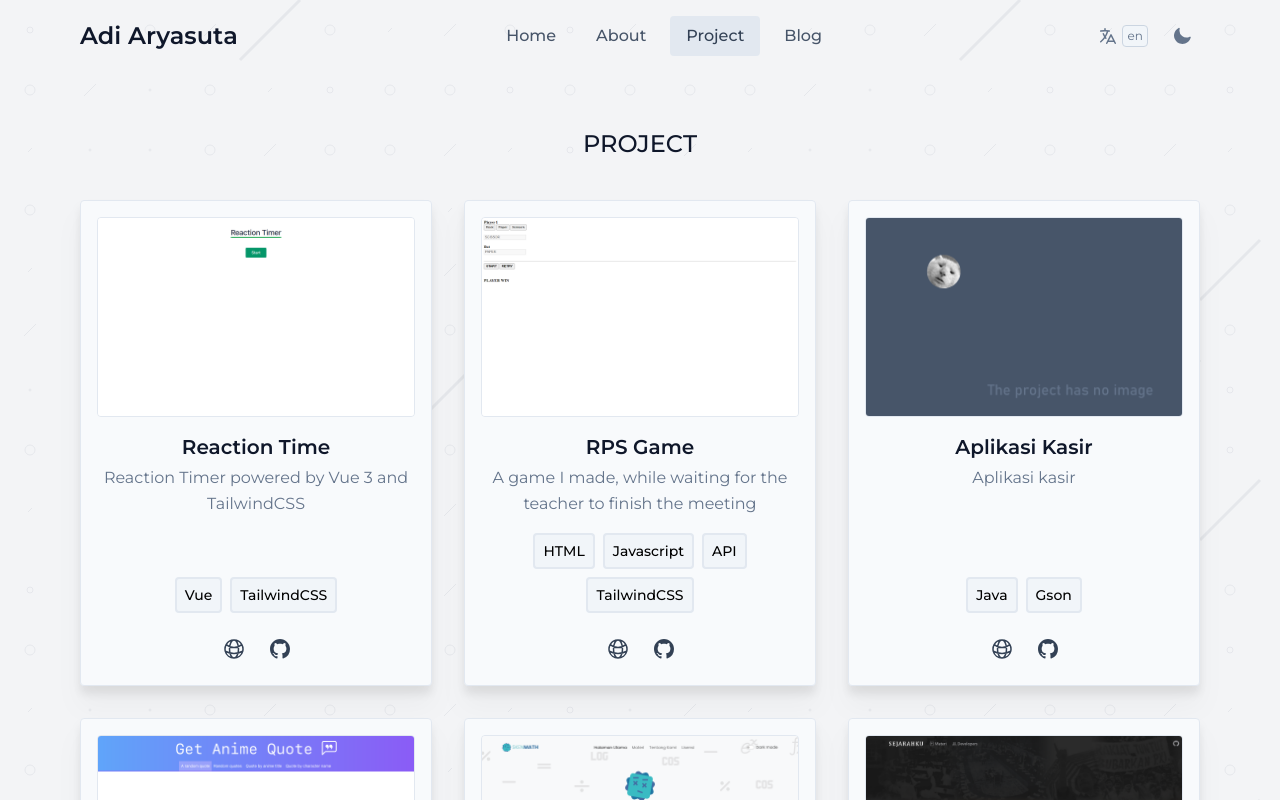
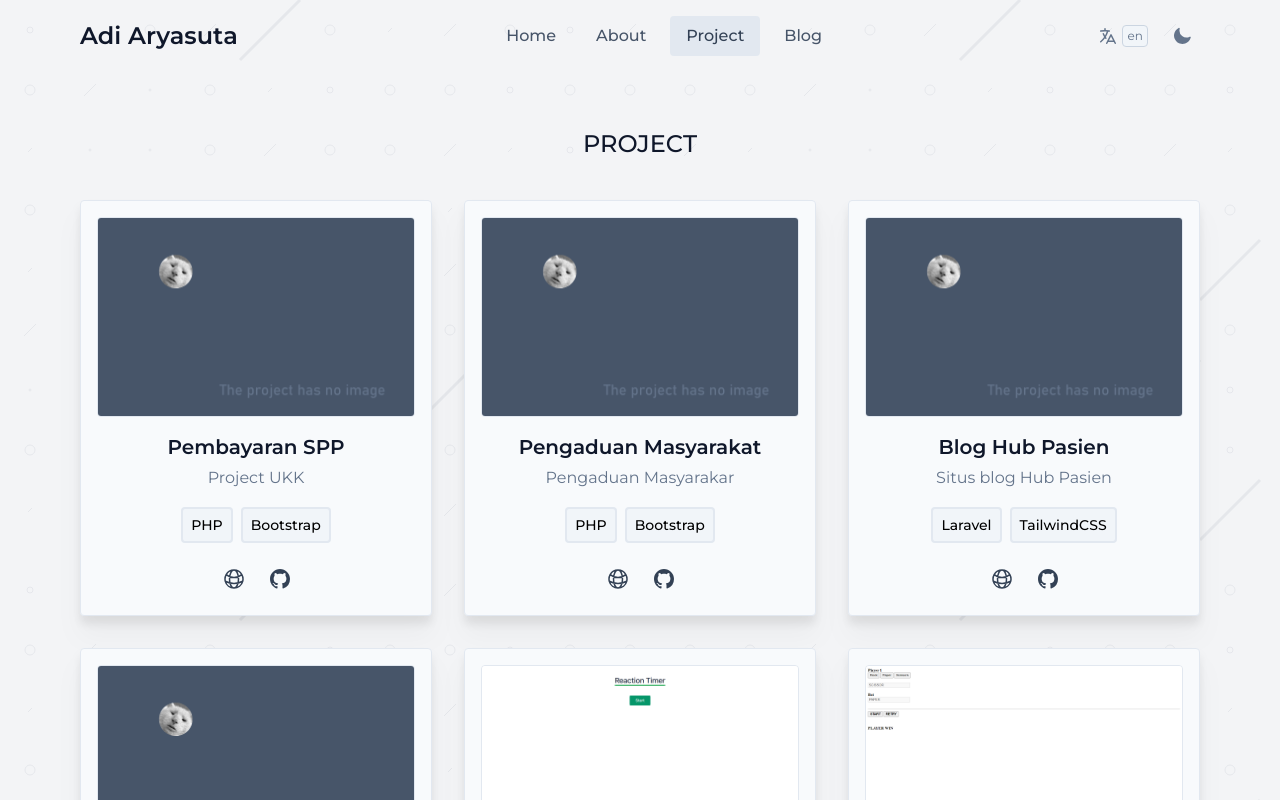
Before and after one commit to adiiaryasutaa/personal-website, a Vue app: page /project in a window 1280 px wide. Shown: the top 800 px of the page. Built offline with nearby package versions, Linux system fonts and the light colour scheme.

Commit message:
Add some projects

```diff
--- a/src/data/index.js
+++ b/src/data/index.js
@@ -29,6 +29,38 @@ export const tools = [
 ];
 
 export const projects = [
+	new Project(
+		null,
+		'project.pembayaran-spp.title',
+		'project.pembayaran-spp.description',
+		['PHP', 'Bootstrap'],
+		null,
+		null,
+	),
+	new Project(
+		null,
+		'project.pengaduan-masyarakat.title',
+		'project.pengaduan-masyarakat.description',
+		['PHP', 'Bootstrap'],
+		null,
+		null,
+	),
+	new Project(
+		null,
+		'project.blog-hub-pasien.title',
+		'project.blog-hub-pasien.description',
+		['Laravel', 'TailwindCSS'],
+		null,
+		null,
+	),
+	new Project(
+		null,
+		'project.hub-pasien.title',
+		'project.hub-pasien.description',
+		['Bootstrap', 'Laravel'],
+		null,
+		null,
+	),
 	new Project(
 		'src/assets/imgs/projects/reaction-timer.png',
 		'project.reaction-timer.title',
```
